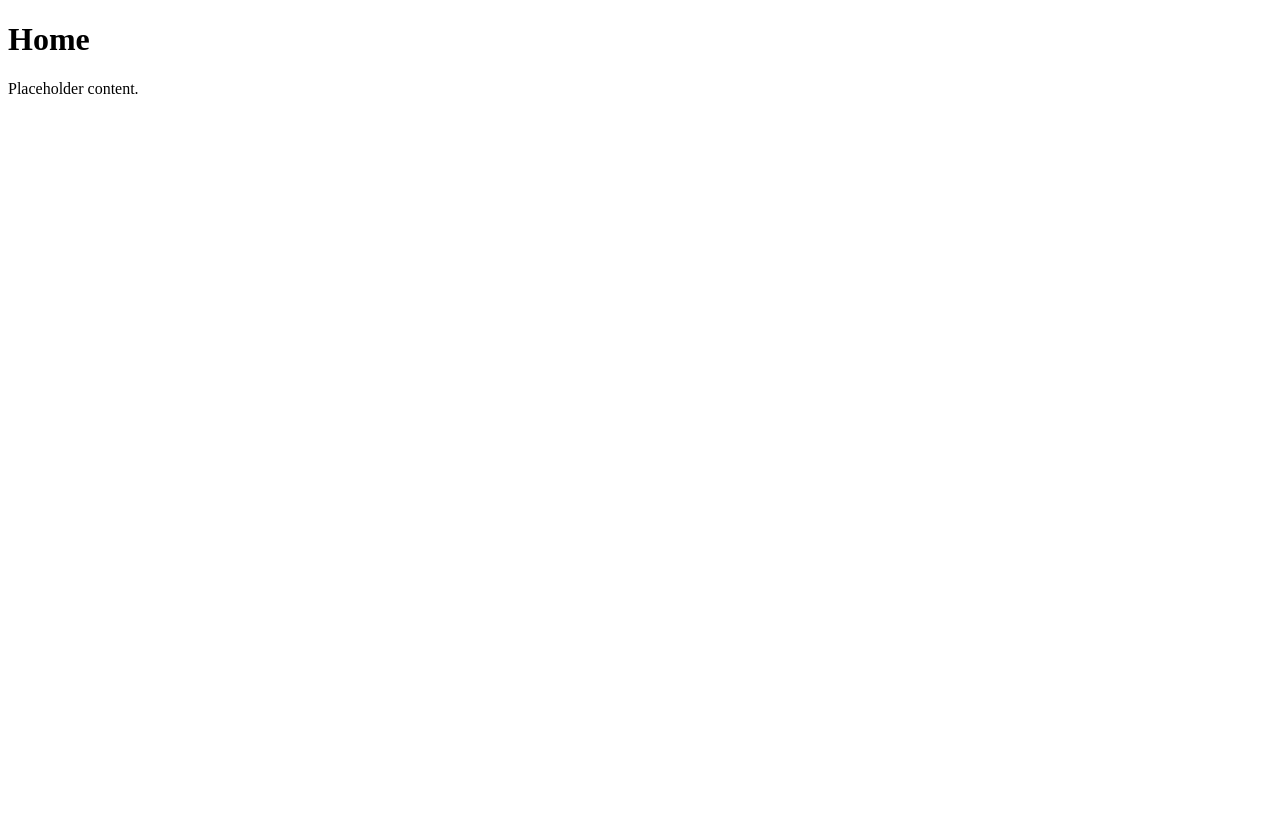
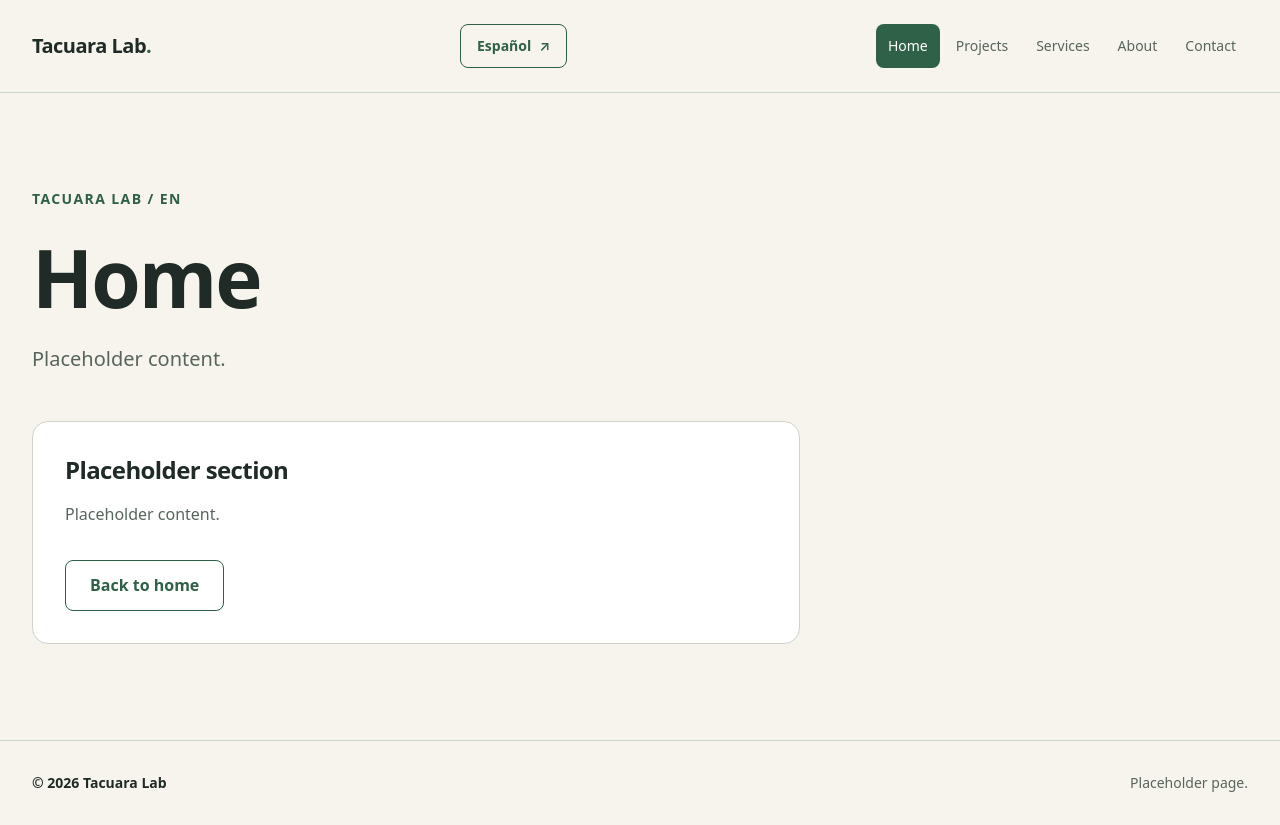
Before and after one commit to Dev-Gus/tacuaralab, an Astro site: page /en in a window 1280 px wide. Before the commit the page ends 800 px from the top, so only its background shows below. Built offline with nearby package versions, Linux system fonts and the light colour scheme; Astro itself is replaced by a stand-in of ours.

Commit message:
feat: add accessible shared bilingual layout

```diff
--- a/PROJECT.md
+++ b/PROJECT.md
@@ -27,6 +27,7 @@ Home, Projects (grid + one case study page per project), Services & pricing, Abo
 - [x] Task 1: Astro + Tailwind foundation configured with strict TypeScript and static output; old skeleton removed. No React.
 - [x] Task 2: Five placeholder pages per language, localized real routes, and root redirect.
 - [x] Task 3: Reusable color, spacing, system font, button, and card tokens. Palette proposed in DESIGN.md; owner approval pending.
+- [x] Task 4: Shared header/footer, mobile-first visible navigation, active states, skip link, and plain same-page language links.
 - [ ] Phase 1: foundation (setup, design system, layout, deploy)
 - [ ] Phase 2: content and trust (About, services, pricing, case study template)
 - [ ] Phase 3: features (form, WhatsApp, estimator, ES/EN, SEO, analytics)
--- /dev/null
+++ b/src/layouts/BaseLayout.astro
@@ -0,0 +1,48 @@
+---
+import { pageIds, pages, pageUrl, ui, type Language, type PageId } from '../lib/pages';
+import '../styles/global.css';
+
+interface Props { lang: Language; page: PageId }
+const { lang, page } = Astro.props;
+const otherLang = lang === 'es' ? 'en' : 'es';
+const text = ui[lang];
+---
+<!doctype html>
+<html lang={lang}>
+  <head>
+    <meta charset="UTF-8" />
+    <meta name="viewport" content="width=device-width, initial-scale=1" />
+    <title>{pages[lang][page].title} | Tacuara Lab</title>
+  </head>
+  <body class="flex min-h-screen flex-col">
+    <a class="skip-link" href="#content">{text.skip}</a>
+    <header class="border-b border-line py-6">
+      <div class="container flex flex-wrap items-center justify-between gap-4">
+        <a class="text-xl font-semibold tracking-tight no-underline" href={pageUrl(lang, 'home')}>Tacuara Lab<span class="text-bamboo" aria-hidden="true">.</span></a>
+        <a
+          class="inline-flex min-h-11 items-center rounded-lg border border-bamboo px-4 text-sm font-semibold text-bamboo no-underline hover:bg-bamboo hover:text-white"
+          href={pageUrl(otherLang, page)}
+          lang={otherLang}
+          hreflang={otherLang}
+          aria-label={text.switchLanguage}
+        >{otherLang === 'es' ? 'Español' : 'English'} <span class="ml-2" aria-hidden="true">↗</span></a>
+        <nav class="w-full lg:w-auto" aria-label={text.navigation}>
+          <ul class="flex flex-wrap gap-1">
+            {pageIds.map((id) => (
+              <li><a class="nav-link" href={pageUrl(lang, id)} aria-current={id === page ? 'page' : undefined}>{pages[lang][id].title}</a></li>
+            ))}
+          </ul>
+        </nav>
+      </div>
+    </header>
+    <main id="content" tabindex="-1" class="container flex-1 py-16 sm:py-24">
+      <slot />
+    </main>
+    <footer class="border-t border-line py-8">
+      <div class="container flex flex-wrap items-center justify-between gap-4 text-sm">
+        <p class="font-semibold">© {new Date().getUTCFullYear()} Tacuara Lab</p>
+        <p class="text-muted">{text.footer}</p>
+      </div>
+    </footer>
+  </body>
+</html>
--- a/src/pages/[lang]/[...slug].astro
+++ b/src/pages/[lang]/[...slug].astro
@@ -1,20 +1,29 @@
 ---
 import { languages, pageIds, pages, ui, type Language, type PageId } from '../../lib/pages';
+import BaseLayout from '../../layouts/BaseLayout.astro';
+import { pageUrl } from '../../lib/pages';
+
 export function getStaticPaths() {
-  return languages.flatMap((lang) => pageIds.map((page) => ({
-    params: { lang, slug: pages[lang][page].slug || undefined },
-    props: { lang, page },
-  })));
+  return languages.flatMap((lang) =>
+    pageIds.map((page) => ({
+      params: { lang, slug: pages[lang][page].slug || undefined },
+      props: { lang, page },
+    })),
+  );
 }
+
 interface Props { lang: Language; page: PageId }
 const { lang, page } = Astro.props;
 ---
-<!doctype html>
-<html lang={lang}>
-  <head>
-    <meta charset="UTF-8" />
-    <meta name="viewport" content="width=device-width, initial-scale=1" />
-    <title>{pages[lang][page].title} | Tacuara Lab</title>
-  </head>
-  <body><main><h1>{pages[lang][page].title}</h1><p>{ui[lang].placeholder}</p></main></body>
-</html>
+<BaseLayout lang={lang} page={page}>
+  <div class="max-w-3xl">
+    <p class="mb-6 text-sm font-semibold uppercase tracking-widest text-bamboo">Tacuara Lab / {lang.toUpperCase()}</p>
+    <h1>{pages[lang][page].title}</h1>
+    <p class="mt-6 text-xl text-muted">{ui[lang].placeholder}</p>
+  </div>
+  <section class="card mt-12 max-w-3xl" aria-labelledby="placeholder-heading">
+    <h2 id="placeholder-heading">{ui[lang].section}</h2>
+    <p class="mt-4 text-muted">{ui[lang].placeholder}</p>
+    <a class="button button-secondary mt-8" href={pageUrl(lang, 'home')}>{ui[lang].backHome}</a>
+  </section>
+</BaseLayout>
```
